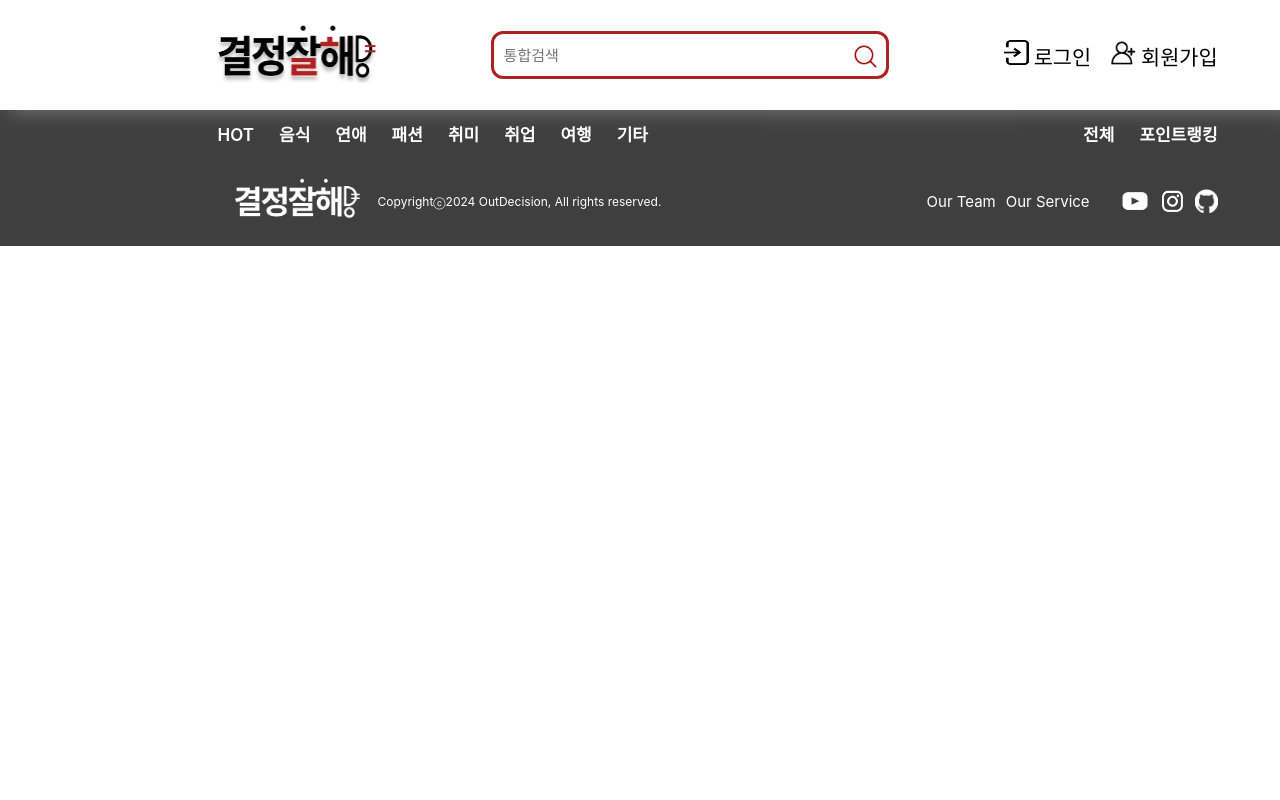
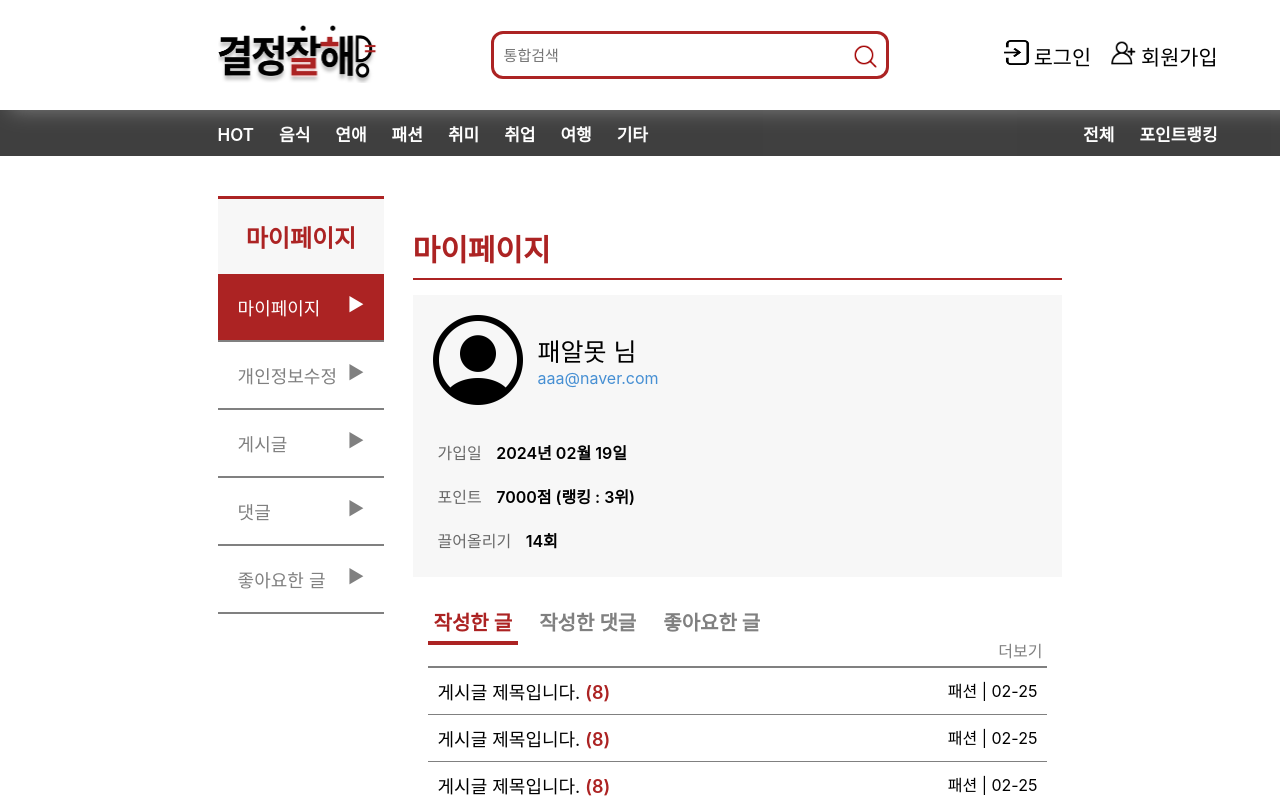
Before and after one commit to OutDecision/OutDecision_Client, a React (Create React App) app: page /mypage in a window 1280 px wide. Shown: the top 800 px of the page. Built offline with nearby package versions, Linux system fonts and the light colour scheme.

Commit message:
마이페이지 작성

```diff
--- a/src/App.js
+++ b/src/App.js
@@ -10,6 +10,7 @@ import Board from "./component/board/Board";
 import Postup from "./component/postup/Postup";
 import PostView from "./component/postview/PostView";
 import Ranking from "./component/ranking/Ranking";
+import Mypage from "./component/mypage/Mypage";
 
 function App() {
 
@@ -24,6 +25,7 @@ function App() {
         <Route path="/board/postup/:name" element={<Postup />}></Route>
         <Route path="/board/view/:id" element={<PostView />}></Route>
         <Route path="/ranking" element={<Ranking />}></Route>
+        <Route path="/mypage" element={<Mypage />}></Route>
       </Routes>
       <Footer />
     </BrowserRouter>
--- a/src/component/board/Board.js
+++ b/src/component/board/Board.js
@@ -58,7 +58,7 @@ function Board() {
                         <tr>
                             <td>1</td>
                             <td>투표중</td>
-                            <Link  className="link" to="/board/view/1"><td>안녕하세요</td></Link>
+                            <td><Link  className="link" to="/board/view/1">안녕하세요</Link></td>
                             <td>패알못</td>
                             <td>18:09</td>
                             <td>101</td>
--- /dev/null
+++ b/src/component/mypage/Mypage.js
@@ -0,0 +1,56 @@
+import React from "react";
+import styles from './mypage.module.css';
+
+function Mypage () {
+    return (
+        <div className={styles.container}>
+            <div className={styles.sidebar}>
+                <div className={styles.title}>마이페이지</div>
+                <div className={styles.select}>마이페이지 <span>▶</span></div>
+                <div className={styles.unselected}>개인정보수정 <span>▶</span></div>
+                <div className={styles.unselected}>게시글 <span>▶</span></div>
+                <div className={styles.unselected}>댓글 <span>▶</span></div>
+                <div className={styles.unselected}>좋아요한 글 <span>▶</span></div>
+            </div>
+            <div className={styles.main}>
+                <div className={styles.mypage}>마이페이지</div>
+                <div className={styles.profile}>
+                    <div className={styles.imagebox}>
+                        <img src="/assets/user.png" alt="프로필" />
+                        <div className="flexbox">
+                            <span>패알못 님</span>
+                            <span>aaa@naver.com</span>
+                        </div>
+                    </div>
+                    <div className={styles.userinfo}>가입일 <span>2024년 02월 19일</span></div>
+                    <div className={styles.userinfo}>포인트 <span>7000점 (랭킹 : 3위)</span></div>
+                    <div className={styles.userinfo}>끌어올리기 <span>14회</span></div>
+                </div>
+                <div className={styles.posting}>
+                    <div className={styles.menu}>
+                        <span>작성한 글</span>
+                        <span>작성한 댓글</span>
+                        <span>좋아요한 글</span>
+                    </div>
+                    <div className={styles.postlist}>
+                        <div className={styles.plus}>더보기</div>
+                        <div className={styles.post}>
+                            <div>게시글 제목입니다. <span>(8)</span></div>
+                            <div>패션 | 02-25</div>
+                        </div>
+                        <div className={styles.post}>
+                            <div>게시글 제목입니다. <span>(8)</span></div>
+                            <div>패션 | 02-25</div>
+                        </div>
+                        <div className={styles.post}>
+                            <div>게시글 제목입니다. <span>(8)</span></div>
+                            <div>패션 | 02-25</div>
+                        </div>
+                    </div>
+                </div>
+            </div>
+        </div>
+    );
+}
+
+export default Mypage;
--- /dev/null
+++ b/src/component/mypage/mypage.module.css
@@ -0,0 +1,147 @@
+.container {
+    min-height: calc(100vh - 50px);
+    padding: 20px 17% 50px 17%;
+    display: flex;
+}
+
+.sidebar {
+    width: 30%;
+    margin-top: 20px;
+    display: flex;
+    flex-direction: column;
+}
+
+.title {
+    padding: 20px;
+    border-top: 3px solid #ac2323;
+    font-size: 24px;
+    font-weight: 600;
+    background-color: #f7f7f7;
+    color: #ac2323;
+    width: 65%;
+    text-align: center;
+}
+
+.select {
+    padding: 20px;
+    background-color: #ac2323;
+    width: 65%;
+    font-size: 18px;
+    color: white;
+    display: flex;
+    justify-content: space-between;
+    border-bottom: 2px solid gray;
+}
+
+.unselected {
+    padding: 20px;
+    background-color: white;
+    color: gray;
+    font-size: 18px;
+    width: 65%;
+    display: flex;
+    justify-content: space-between;
+    border-bottom: 2px solid gray;
+}
+
+.main {
+    width: 100%;
+    margin-top: 50px;
+    display: flex;
+    flex-direction: column;
+}
+
+.mypage {
+    font-size: 30px;
+    font-weight: 600;
+    color: #ac2323;
+    padding-bottom: 8px;
+    border-bottom: 2px solid #ac2323;
+}
+
+.profile {
+    margin-top: 15px;
+    background-color: #f7f7f7;
+    padding: 15px;
+    display: flex;
+    flex-direction: column;
+}
+
+.imagebox {
+    display: flex;
+    align-items: center;
+    margin-bottom: 20px;
+}
+
+.imagebox img {
+    width: 100px;
+    margin-right: 10px;
+}
+
+.imagebox span:nth-child(1) {
+    font-size: 25px;
+}
+
+.imagebox span:nth-child(2) {
+    color: #468FD3;
+}
+
+.userinfo {
+    padding: 10px;
+    color:dimgray;
+}
+
+.userinfo span {
+    color: black;
+    margin-left: 10px;
+    font-weight: 600;
+}
+
+.posting {
+    margin-top: 15px;
+    padding: 15px;
+}
+
+.menu span {
+    margin-right: 15px;
+    padding: 6px;
+    color: gray;
+    font-size: 20px;
+    font-weight: 600;
+}
+
+.menu span:nth-child(1) {
+    border-bottom: 4px solid #ac2323;
+    color: #ac2323;
+}
+
+.postlist {
+    width: 100%;
+    border-top: 2px solid gray;
+    border-bottom: 2px solid gray;
+    margin-top: 30px;
+    position: relative;
+}
+
+.plus {
+    position: absolute;
+    top: -30px;
+    right: 5px;
+    color: gray;
+}
+
+.post {
+    display: flex;
+    justify-content: space-between;
+    padding: 10px;
+    border-bottom: 1px solid gray;
+}
+
+.post div:nth-child(1){
+    font-size: 18px;
+}
+
+.post div:nth-child(1) span {
+    color: #ac2323;
+    font-weight: 600;
+}
```
